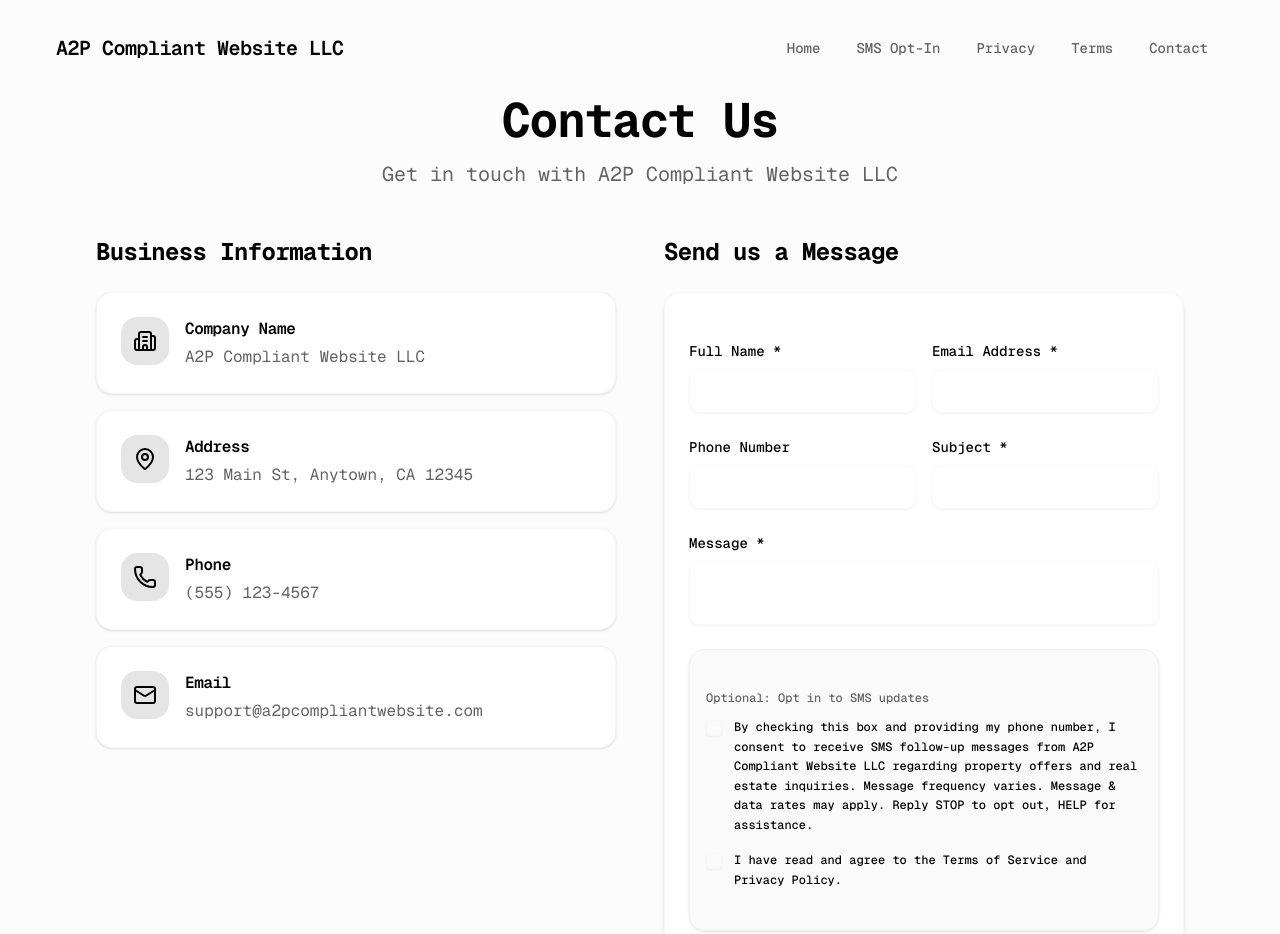
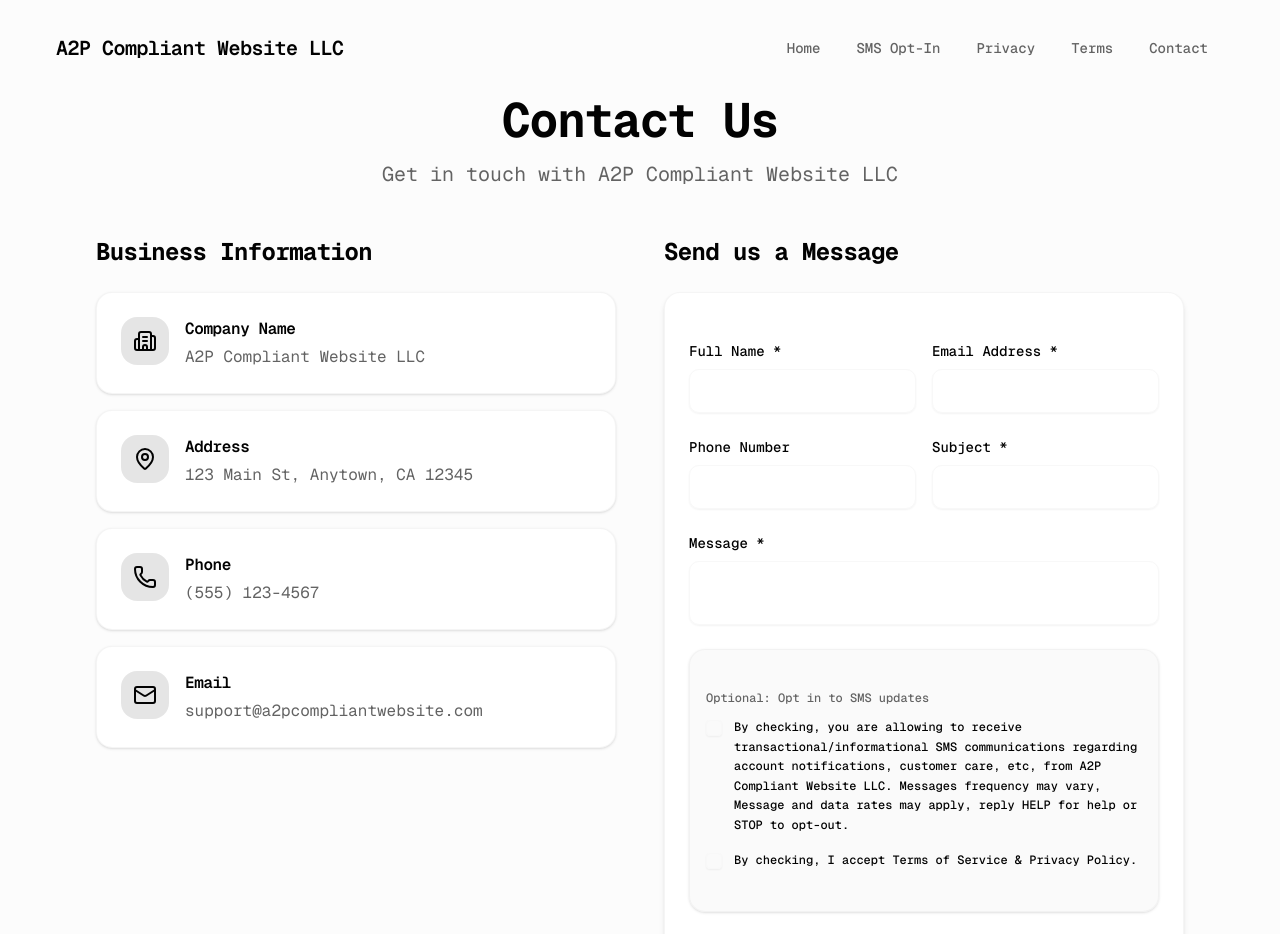
Before and after one commit to gnzchan/a2p-site, a Next.js app: page /contact in a window 1280 px wide. Shown: the top 934 px of the page. Built offline with nearby package versions, Linux system fonts and the light colour scheme.

Commit message:
Update SMS consent and Terms acceptance language across Contact and SMS Opt-In pages for improved clarity and consistency, ensuring compliance with messaging standards.

```diff
--- a/app/contact/page.tsx
+++ b/app/contact/page.tsx
@@ -264,12 +264,12 @@ export default function Contact() {
                           className="cursor-pointer text-xs leading-relaxed"
                         >
                           <span className="text-foreground font-medium">
-                            By checking this box and providing my phone number, I
-                            consent to receive SMS follow-up messages from{" "}
-                            {config.companyName} regarding property offers and
-                            real estate inquiries. Message frequency varies.
-                            Message &amp; data rates may apply. Reply STOP to
-                            opt out, HELP for assistance.
+                            By checking, you are allowing to receive
+                            transactional/informational SMS communications
+                            regarding account notifications, customer care, etc,
+                            from {config.companyName}. Messages frequency may
+                            vary, Message and data rates may apply, reply HELP
+                            for help or STOP to opt-out.
                           </span>
                         </Label>
                       </div>
@@ -290,14 +290,14 @@ export default function Contact() {
                           className="cursor-pointer text-xs leading-relaxed"
                         >
                           <span className="text-foreground font-medium">
-                            I have read and agree to the{" "}
+                            By checking, I accept{" "}
                             <Link
                               href="/terms"
                               className="text-foreground font-medium hover:underline"
                             >
                               Terms of Service
                             </Link>{" "}
-                            and{" "}
+                            &amp;{" "}
                             <Link
                               href="/privacy-policy"
                               className="text-foreground font-medium hover:underline"
--- a/app/sms-optin/page.tsx
+++ b/app/sms-optin/page.tsx
@@ -173,13 +173,12 @@ export default function SMSOptIn() {
                     className="cursor-pointer text-xs leading-relaxed"
                   >
                     <span className="text-foreground font-medium">
-                      By checking this box and providing my phone number, I
-                      consent to receive SMS follow-up messages from{" "}
-                      {config.companyName} regarding my property inquiry,
-                      including requests for additional details, scheduling, and
-                      offer updates. Message frequency varies. Message &amp;
-                      data rates may apply. Reply STOP to opt out, HELP for
-                      assistance.
+                      By checking, you are allowing to receive
+                      transactional/informational SMS communications regarding
+                      account notifications, customer care, etc, from{" "}
+                      {config.companyName}. Messages frequency may vary, Message
+                      and data rates may apply, reply HELP for help or STOP to
+                      opt-out.
                     </span>
                   </Label>
                 </div>
@@ -206,14 +205,14 @@ export default function SMSOptIn() {
                     className="cursor-pointer text-xs leading-relaxed"
                   >
                     <span className="text-foreground font-medium">
-                      I have read and agree to the{" "}
+                      By checking, I accept{" "}
                       <Link
                         href="/terms"
                         className="text-foreground font-medium hover:underline"
                       >
                         Terms of Service
                       </Link>{" "}
-                      and{" "}
+                      &amp;{" "}
                       <Link
                         href="/privacy-policy"
                         className="text-foreground font-medium hover:underline"
```
